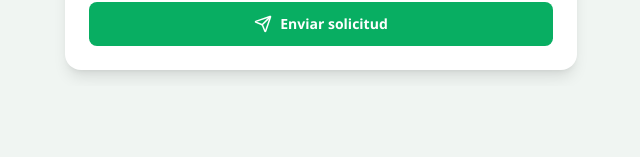
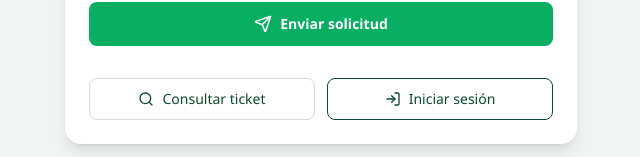
Before and after one commit to Raclimapp1026/savia-frontend, a React (Vite) app: page /reportar in a window 1280 px wide. Shown: the part 724-881 px from the top of the page, without its empty margins (319-959 px from the left). Before the commit the page ends 810 px from the top, so only its background shows below. Built offline with nearby package versions, Linux system fonts and the light colour scheme; no server answers; the HTML template or start-up script is replaced by a standard one.

Commit message:
Agregar botones Consultar ticket e Iniciar sesion

```diff
--- a/src/pages/public/ReportarPage.jsx
+++ b/src/pages/public/ReportarPage.jsx
@@ -2,7 +2,7 @@ import { useState, useEffect } from 'react';
 import { useSearchParams } from 'react-router-dom';
 import api from '../../api/client';
 import toast from 'react-hot-toast';
-import { Send, CheckCircle, Copy, Loader2 } from 'lucide-react';
+import { Send, CheckCircle, Copy, Loader2, Search, LogIn } from 'lucide-react';
 
 export default function ReportarPage() {
   const [searchParams] = useSearchParams();
@@ -130,6 +130,16 @@ export default function ReportarPage() {
             {cargando ? <><Loader2 className="animate-spin" size={18}/> Enviando...</> : <><Send size={18}/> Enviar solicitud</>}
           </button>
         </form>
+
+        {/* Navegación */}
+        <div className="px-6 pb-6 pt-2 flex gap-3">
+          <a href="/consultar" className="flex-1 py-2.5 border border-[#d1ddd6] rounded-lg text-sm font-medium text-[#0a4a2d] hover:bg-[#f0f5f2] text-center transition-all flex items-center justify-center gap-2">
+            <Search size={16}/> Consultar ticket
+          </a>
+          <a href="/login" className="flex-1 py-2.5 border border-[#0a4a2d] rounded-lg text-sm font-medium text-[#0a4a2d] hover:bg-[#0a4a2d] hover:text-white text-center transition-all flex items-center justify-center gap-2">
+            <LogIn size={16}/> Iniciar sesión
+          </a>
+        </div>
       </div>
     </div>
   );
```
